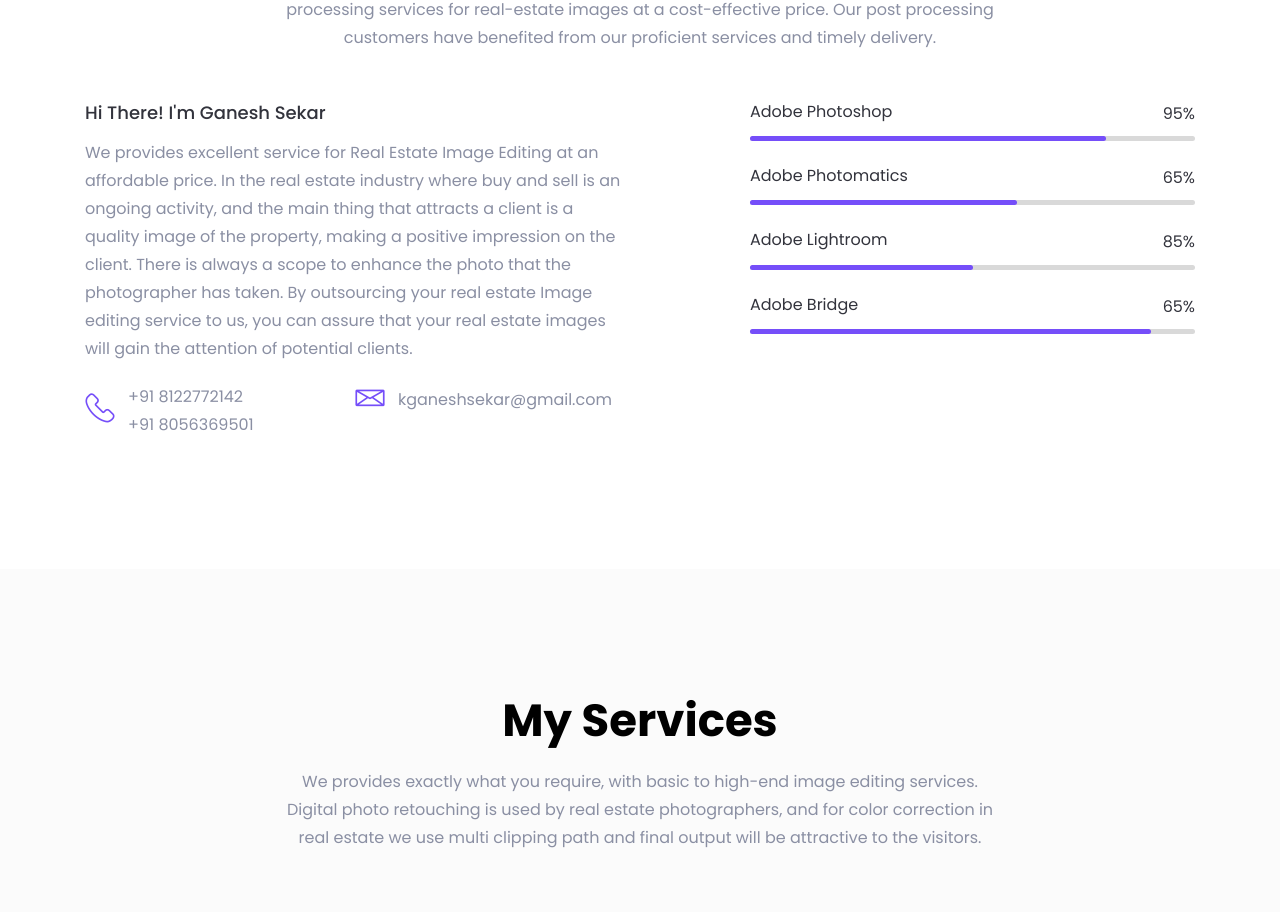
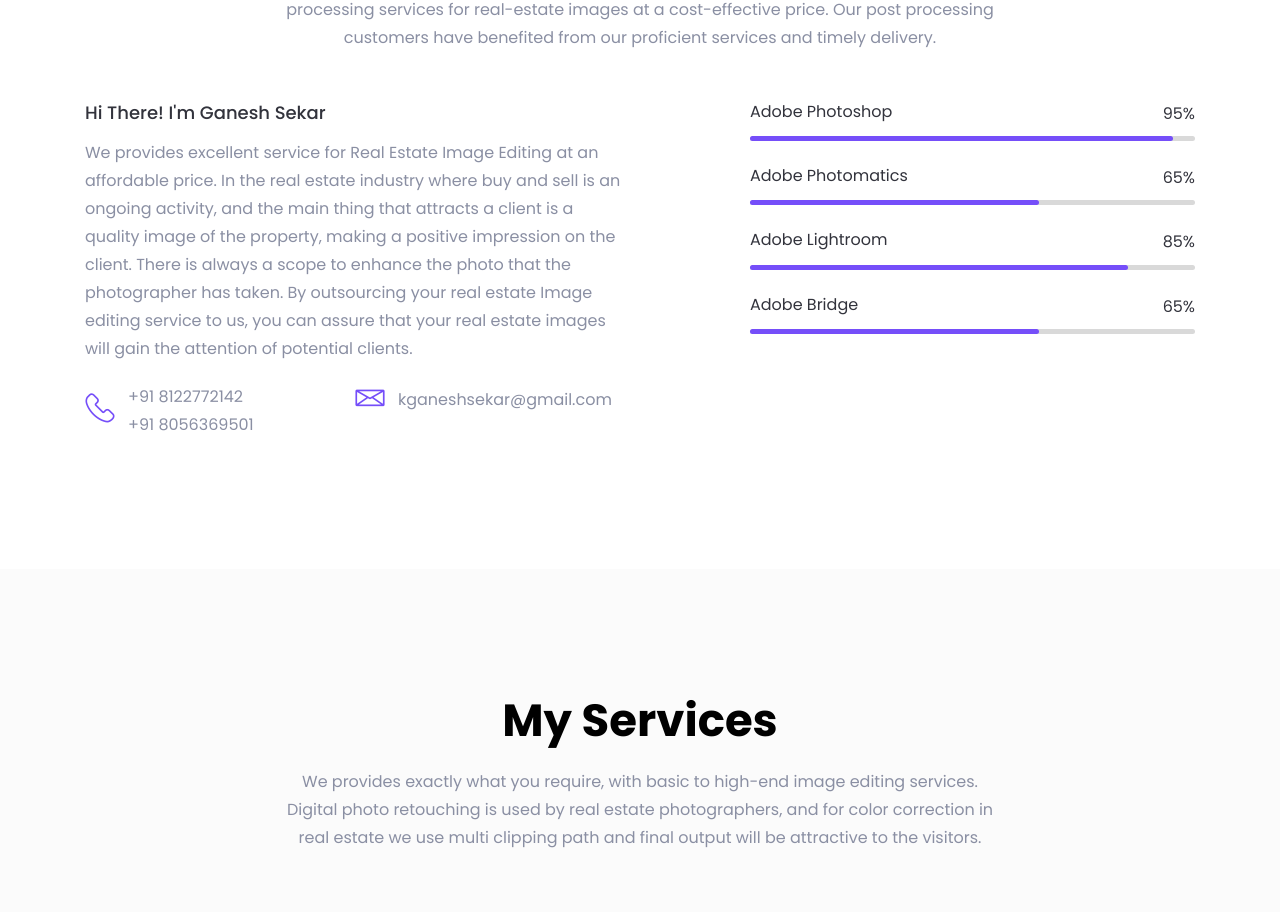
Before and after one commit to kganeshsekar/kganeshsekar.github.io, a plain HTML site: page index.html in a window 1280 px wide. Shown: the part 1051-1963 px from the top of the page. Drawn offline with Linux system fonts and the light colour scheme; files whose address does not match are found by name.

Commit message:
Update index.html

```diff
--- a/index.html
+++ b/index.html
@@ -224,7 +224,7 @@
                             </div>
                             <div class="skill-bar">
                                 <div class="bar-inner">
-                                    <div class="bar progress-line" data-width="80"></div>
+                                    <div class="bar progress-line" data-width="95"></div>
                                 </div>
                             </div>
                         </div> <!-- skill item -->
@@ -240,7 +240,7 @@
                             </div>
                             <div class="skill-bar">
                                 <div class="bar-inner">
-                                    <div class="bar progress-line" data-width="60"></div>
+                                    <div class="bar progress-line" data-width="65"></div>
                                 </div>
                             </div>
                         </div> <!-- skill item -->
@@ -256,7 +256,7 @@
                             </div>
                             <div class="skill-bar">
                                 <div class="bar-inner">
-                                    <div class="bar progress-line" data-width="50"></div>
+                                    <div class="bar progress-line" data-width="85"></div>
                                 </div>
                             </div>
                         </div> <!-- skill item -->
@@ -272,7 +272,7 @@
                             </div>
                             <div class="skill-bar">
                                 <div class="bar-inner">
-                                    <div class="bar progress-line" data-width="90"></div>
+                                    <div class="bar progress-line" data-width="65"></div>
                                 </div>
                             </div>
                         </div> <!-- skill item -->
```
